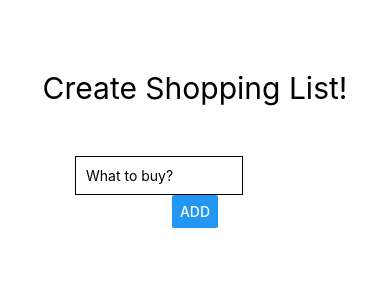
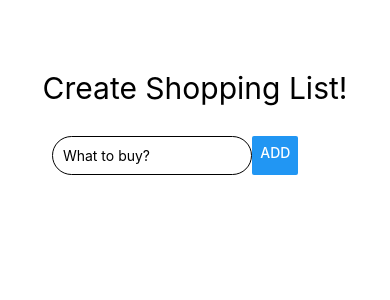
Before and after one commit to skylite21/rn-shoppinglist-proginf, a React Native app: screen / in a window 390 px wide. Shown: the top 300 px of the page. Built offline with nearby package versions, Linux system fonts and the light colour scheme.

Commit message:
shoppingListInput kulon komponensbe

```diff
--- a/App.js
+++ b/App.js
@@ -2,13 +2,14 @@ import { StatusBar } from 'expo-status-bar';
 import React, { useState, useEffect } from 'react';
 import { StyleSheet, Text, View, Button, TextInput, ScrollView, FlatList } from 'react-native';
 
+import ShoppingListInput from './components/ShoppingListInput';
 import ShoppingListItem from './components/ShoppingListItem';
 
 export default function App() {
   const [enteredShoppingListItem, setEnteredShoppingListItem] = useState('');
   const [shoppingListItems, setShoppingListItems] = useState([]);
 
-  function addToShoppingList() {
+  function addToShoppingList(itemToAdd) {
     setShoppingListItems(currentItems => {
       return [...currentItems, { key: Math.random().toString(), value: enteredShoppingListItem }];
     });
@@ -29,15 +30,7 @@ export default function App() {
   return (
     <View style={styles.container}>
       <Text style={styles.appTitle}>Create Shopping List!</Text>
-      <View style={styles.inputContainer}>
-        <TextInput
-          style={styles.textInput}
-          placeholder="What to buy?"
-          onChangeText={inputHandler}
-          value={enteredShoppingListItem}
-        />
-      </View>
-      <Button title="Add" onPress={addToShoppingList} />
+      <ShoppingListInput onAdd={addToShoppingList} />
       <View style={styles.shoppingList} showsVerticalScrollIndicator={false}>
         <FlatList
           data={shoppingListItems}
@@ -59,16 +52,6 @@ const styles = StyleSheet.create({
     fontSize: 30,
     marginVertical: 30,
   },
-  textInput: {
-    borderColor: 'black',
-    borderWidth: 1,
-    padding: 10,
-    width: '70%',
-    marginTop: 20,
-  },
-  inputContainer: {
-    flexDirection: 'row',
-  },
   shoppingList: {
     marginTop: 20,
     alignSelf: 'flex-start',
--- a/components/ShoppingListInput.js
+++ b/components/ShoppingListInput.js
@@ -0,0 +1,43 @@
+import React, { useState } from 'react';
+import { Text, StyleSheet, TextInput, Button, View } from 'react-native';
+
+const ShoppingListInput = props => {
+  const [enteredShoppingListItem, setEnteredShoppingListItem] = useState('');
+
+  const inputHandler = enteredText => {
+    setEnteredShoppingListItem(enteredText);
+  };
+
+  return (
+    <View style={styles.inputContainer}>
+      <TextInput
+        style={styles.textInput}
+        placeholder="What to buy?"
+        onChangeText={inputHandler}
+        value={enteredShoppingListItem}
+      />
+      <Button
+        title={'Add'}
+        onPress={() => {
+          props.onAdd(enteredShoppingListItem);
+          setEnteredShoppingListItem('');
+        }}
+      />
+    </View>
+  );
+};
+
+const styles = StyleSheet.create({
+  textInput: {
+    borderColor: 'black',
+    borderWidth: 1,
+    padding: 10,
+    width: '70%',
+    borderRadius: 20,
+  },
+  inputContainer: {
+    flexDirection: 'row',
+  },
+});
+
+export default ShoppingListInput;
--- a/components/ShoppingListItem.js
+++ b/components/ShoppingListItem.js
@@ -1,6 +1,7 @@
 import React from 'react';
 import { Text, StyleSheet } from 'react-native';
 
+// function ShoppingListItem(props) {
 const ShoppingListItem = props => {
   return <Text style={styles.shoppingListItem}>{props.title}</Text>;
 };
```
